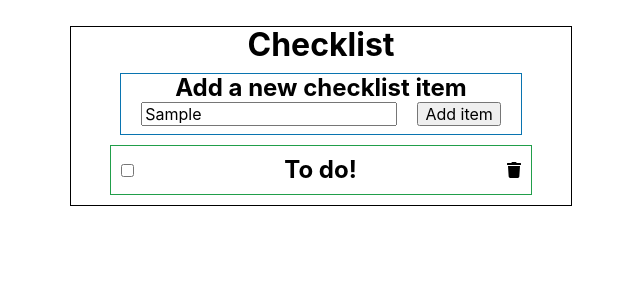
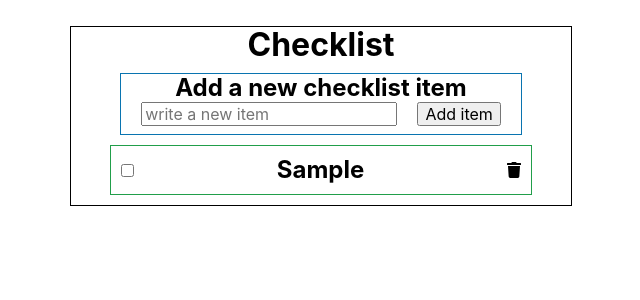
Before and after one commit to victorcwyu/Todo-App, a React (Create React App) app: page / in a window 1280 px wide. Both pictures are taken after typing "Sample" into the empty fields and a click on the button "Add item". Shown: the top 300 px of the page, without its empty margins (319-959 px from the left). Built offline with nearby package versions, Linux system fonts and the light colour scheme.

Commit message:
Create checklist item functionality working.

```diff
--- a/package.json
+++ b/package.json
@@ -13,7 +13,8 @@
     "normalize.css": "^8.0.1",
     "react": "^16.13.1",
     "react-dom": "^16.13.1",
-    "react-scripts": "3.4.3"
+    "react-scripts": "3.4.3",
+    "sweetalert2": "^10.0.2"
   },
   "scripts": {
     "start": "react-scripts start",
--- a/src/components/Checklist.js
+++ b/src/components/Checklist.js
@@ -1,14 +1,61 @@
-import React from "react";
+import React, { useState } from "react";
 import "../styles/Checklist.scss";
 import CreateChecklistItem from "./CreateChecklistItem";
 import ChecklistItem from "./ChecklistItem";
+import Swal from "sweetalert2";
 
 function Checklist() {
+  const [item, setItem] = useState({ title: "", done: false });
+  let [listArr, setListArr] = useState([]);
+
+  let checklist = localStorage.hasOwnProperty("checklist")
+    ? JSON.parse(localStorage.getItem("checklist"))
+    : [];
+
+  const onChange = (e) => {
+    let { value } = e.target;
+    let obj = {};
+    obj["title"] = value;
+    obj["done"] = false;
+    setItem(obj);
+  };
+
+  const createItem = (e) => {
+    console.log(item, listArr);
+    const { name } = e.target;
+    if (e.key === "Enter" || name === "addItem") {
+      if (item.title !== "") {
+        checklist.unshift(item);
+        localStorage.setItem("checklist", JSON.stringify(checklist));
+        setItem({ title: "", done: false });
+      } else {
+        Swal.fire("Oops...", "Something went wrong!", "error");
+      }
+    }
+  };
+
+  let usableListArr =
+    listArr.length > 0
+      ? listArr
+      : JSON.parse(localStorage.getItem("checklist"));
+
   return (
     <div className="checklistContainer">
       <h1>Checklist</h1>
-      <CreateChecklistItem />
-      <ChecklistItem />
+      <CreateChecklistItem
+        onChange={onChange}
+        onClick={createItem}
+        item={item}
+        onKeyPress={createItem}
+        value={item.title}
+      />
+      <ul>
+        {usableListArr && usableListArr.length > 0
+          ? usableListArr.map((el, i) => (
+              <ChecklistItem key={i} title={el.title} done={el.done} />
+            ))
+          : null}
+      </ul>
     </div>
   );
 }
--- a/src/components/ChecklistItem.js
+++ b/src/components/ChecklistItem.js
@@ -4,7 +4,7 @@ import "../styles/ChecklistItem.scss";
 import { FontAwesomeIcon } from "@fortawesome/react-fontawesome";
 import { faTrash } from "@fortawesome/free-solid-svg-icons";
 
-function ChecklistItem() {
+function ChecklistItem(props) {
   const [checked, setChecked] = useState("");
 
   const handleChange = () => {
@@ -16,7 +16,9 @@ function ChecklistItem() {
   return (
     <div className="checklistItemContainer">
       <input type="checkbox" checked={checked} onChange={handleChange} />
-      {checked === "" ? <h2>To do!</h2> : <h2>Checked off the list!</h2>}
+      {checked === "" ? <h2>{props.title}</h2> : <h2>Checked off the list!</h2>}
+      {/* <input type="checkbox" />
+      <h2>{props.title}</h2> */}
       <FontAwesomeIcon icon={faTrash} />
     </div>
   );
--- a/src/components/CreateChecklistItem.js
+++ b/src/components/CreateChecklistItem.js
@@ -1,13 +1,25 @@
 import React from "react";
 import "../styles/CreateChecklistItem.scss";
 
-function CreateChecklistItem() {
+function CreateChecklistItem(props) {
   return (
     <div className="createChecklistItemContainer">
       <h2>Add a new checklist item</h2>
       <div className="newItemInput">
-        <input type="text" placeholder="write a new item"></input>
-        <button className="addButton" type="button">
+        <input
+          type="text"
+          placeholder="write a new item"
+          item={props.item}
+          value={props.value}
+          onChange={props.onChange}
+          onKeyPress={props.onKeyPress}
+        ></input>
+        <button
+          name="addItem"
+          className="addButton"
+          type="button"
+          onClick={props.onClick}
+        >
           Add item
         </button>
       </div>
```
Also changed, not shown: 1 other file (tests, documents, lock files or other folders).
